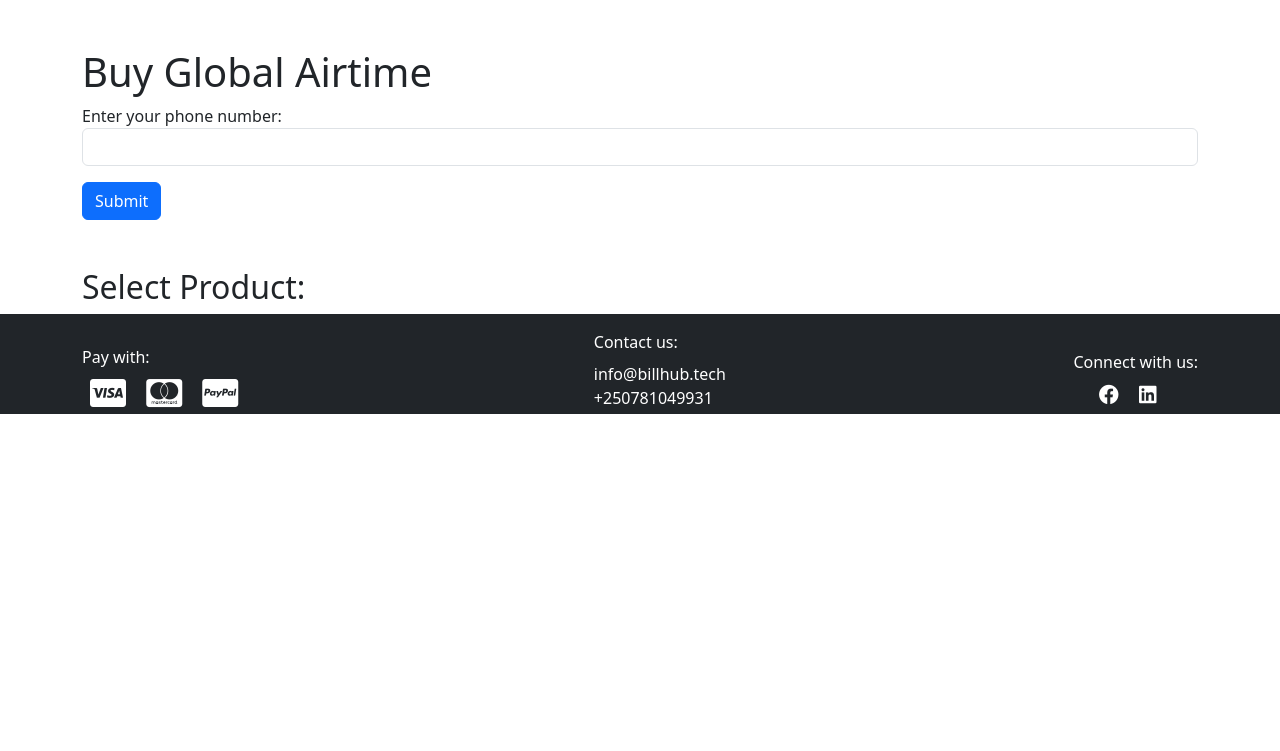
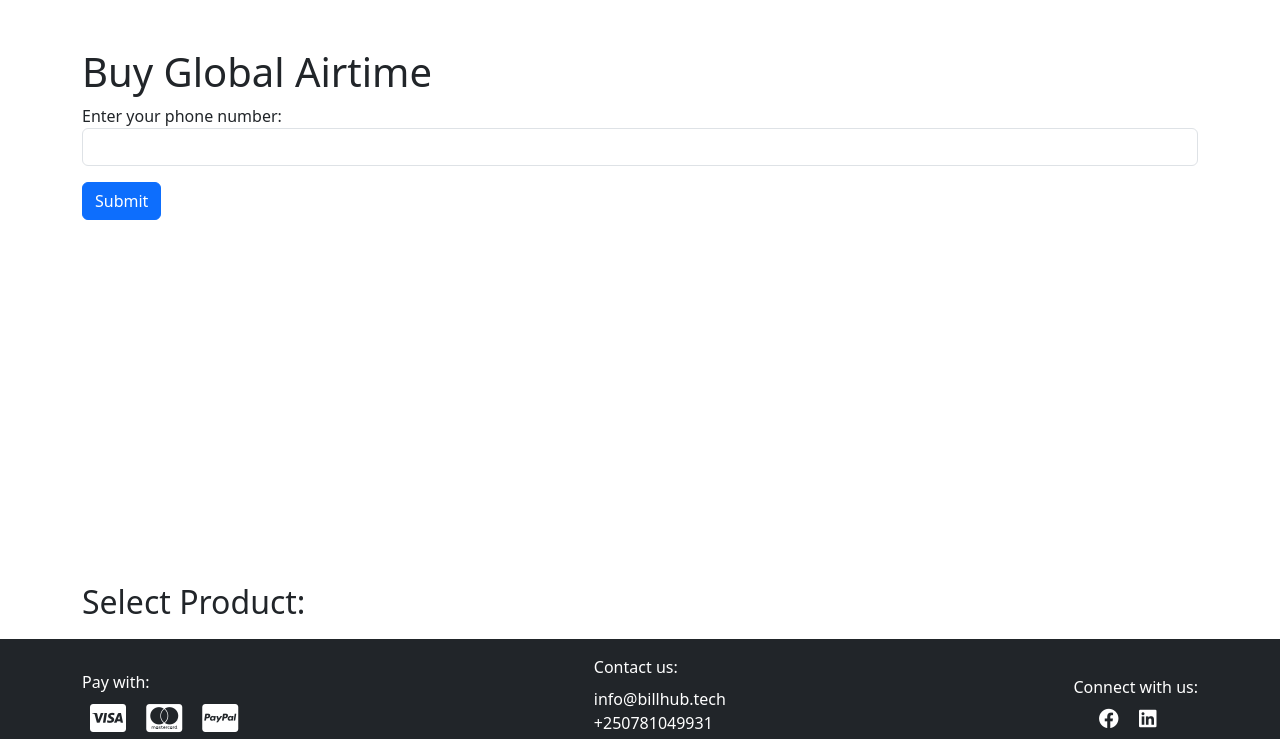
Before and after one commit to rugema3/BillHub, a Flask app: page /buy_global_airtime in a window 1280 px wide. Shown: the part 56-807 px from the top of the page. Before the commit the page ends 470 px from the top, so only its background shows below. Run offline with Flask 2, Linux system fonts and the light colour scheme; parts of the project's set-up code (start-up, migrations or seed data) failed here and were passed over; some libraries are stand-ins or nearby versions.

Commit message:
I just modified my css to make sure the footer appears the right way

```diff
--- a/templates/buy_global_airtime.html
+++ b/templates/buy_global_airtime.html
@@ -1,7 +1,7 @@
 {% include 'header.html' %}
 
 <!-- Home Section -->
-<section id="home" class="container mt-5">
+<section id="home" class="container mt-5" style="height: 65%;">
     <div class="row">
         <div class="col-md-12">
             <h1>Buy Global Airtime</h1>
@@ -15,10 +15,10 @@
 </section>
 
 <!-- Buy Global Airtime Section -->
-<section id="buy-global-airtime" class="container mt-5">
+<section id="buy-global-airtime" class="container mt-5" >
     <div class="row">
-        <div class="col-md-12">
-            <h2>Select Product:</h2>
+        <div class="col-md-12" style="margin-top:2%">
+            <h2 style="margin-top:-5%;">Select Product:</h2>
             <div class="product-options">
                 {% for product in products %}
                     <div class="product-option" data-product-id="{{ product.id }}" data-retail-price="{{ product.prices.retail.amount }}" data-transaction-fee="{{ product.prices.transaction_fee }}" data-destination-amount="{{ product.destination.amount }}">
--- a/templates/index.html
+++ b/templates/index.html
@@ -1,5 +1,5 @@
 {% include 'header.html' %}
-<main class="main">
+<main class="main" style="height: 75%; background: blue;">
     <section class="hero bg-primary text-white text-center py-5">
         <div class="container">
             <h1>Welcome to BillHub</h1>
--- a/templates/success.html
+++ b/templates/success.html
@@ -26,3 +26,4 @@
 </section>
 
 {% include 'footer.html' %}
+</body>
```
